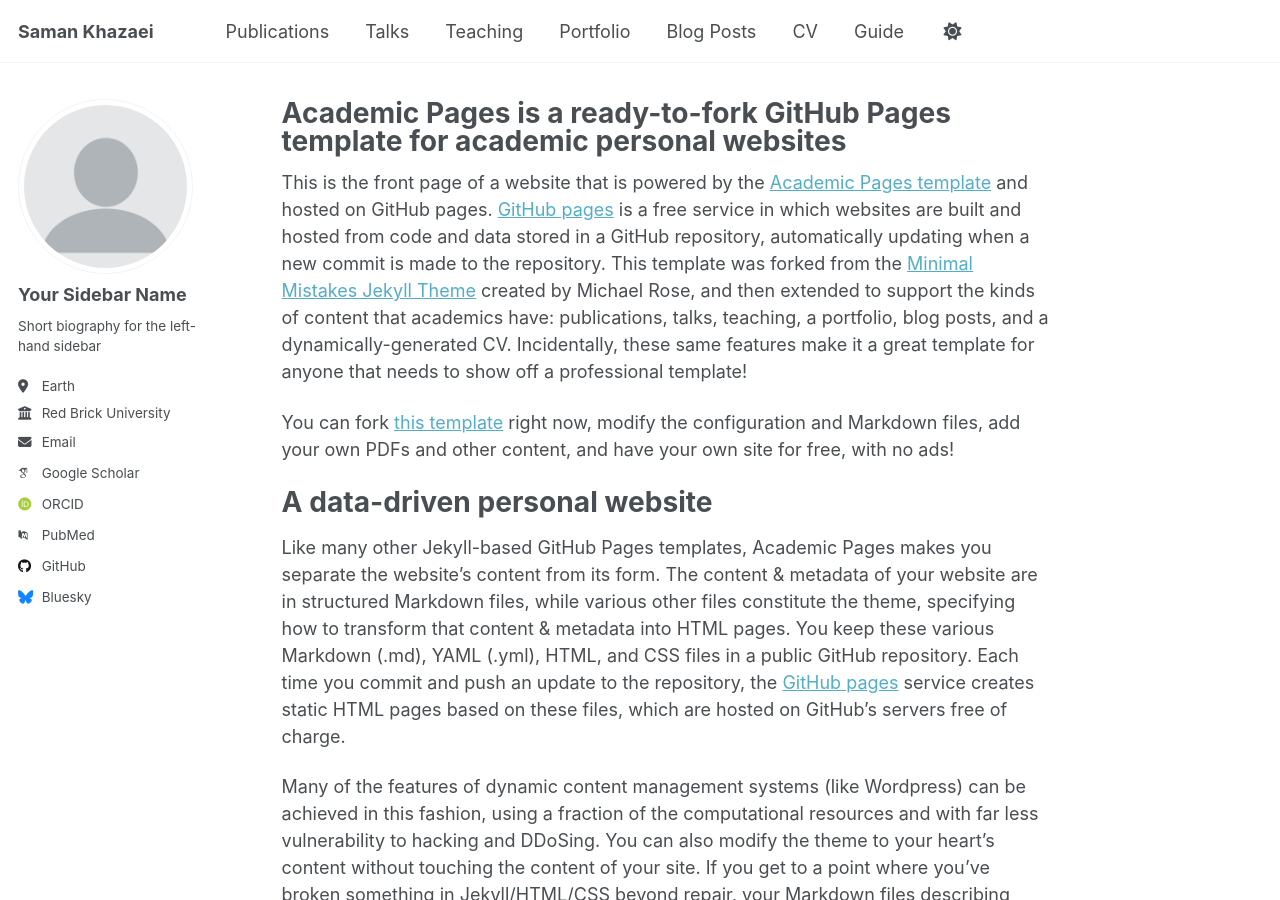
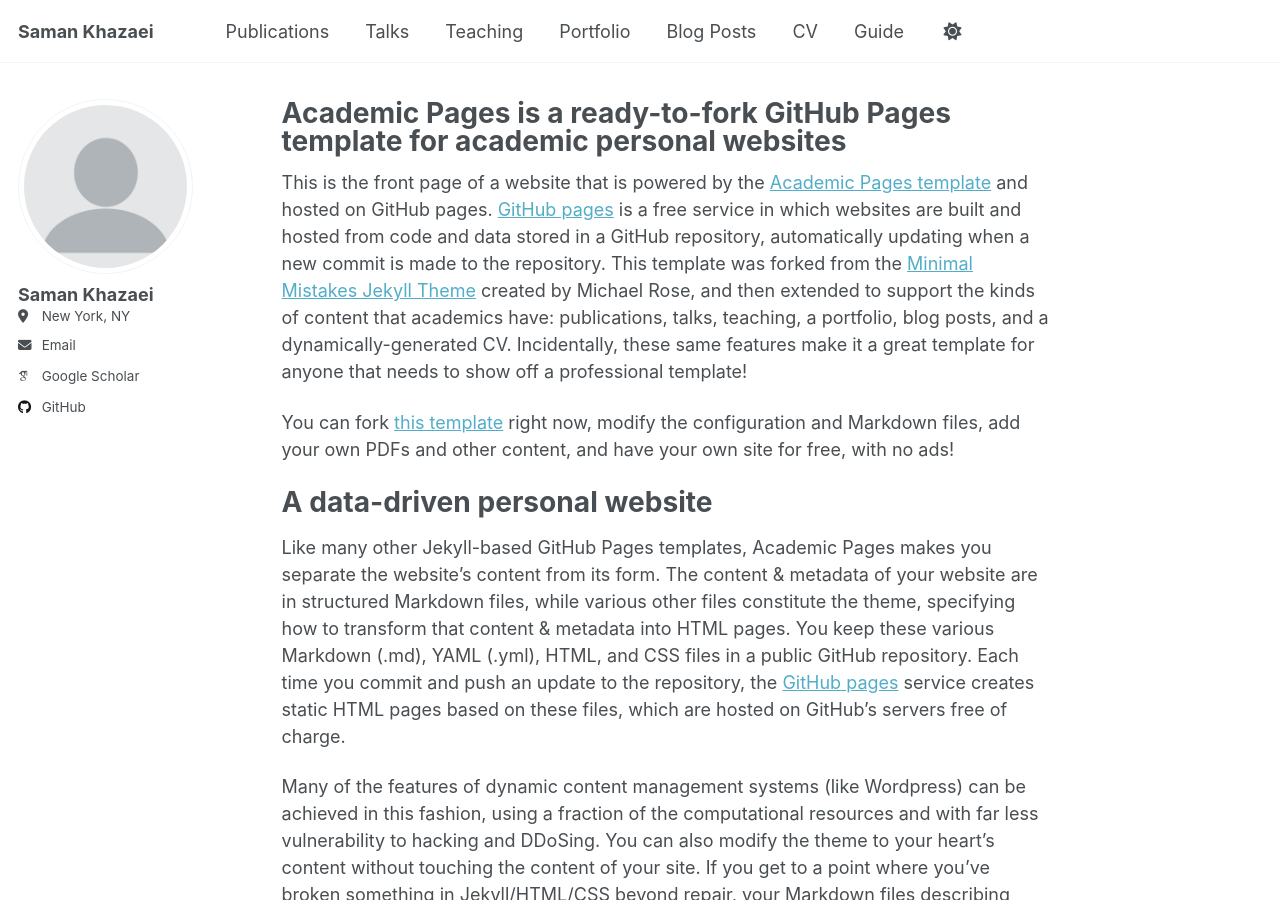
Before and after one commit to samankhazaei/samankhazaei.github.io, a Jekyll site: the page built from _pages/about.md, in a window 1280 px wide and 900 px high. Built offline with Jekyll 4.4.1, drawn with Linux system fonts in a browser that asks for light colours; some web fonts are replaced; a script that is not in the unit is left out.

Commit message:
_config.yml

```diff
--- a/_config.yml
+++ b/_config.yml
@@ -16,7 +16,7 @@ description              : &description "Your Name's academic portfolio"   # Upd
 url                      : https://samankhazaei.github.io # The base hostname & protocol for your site e.g. "https://[your GitHub username].github.io",
                                                            # or if you already have some other page hosted on Github then use "https://[your GitHub username].github.io/[Your Repo Name]"
 baseurl                  : "" # the subpath of your site, e.g. "/blog"
-repository               : "academicpages/academicpages.github.io"
+repository               : "samankhazaei/samankhazaei.github.io"
 
 # Site Author - The following control what appear as part of the author content on the side bar.
 #               If a field is blank the icon and link will not appear, otherwise it will be shown.
@@ -24,60 +24,60 @@ repository               : "academicpages/academicpages.github.io"
 author:
   # Biographic information
   avatar           : "profile.png"
-  name             : "Your Sidebar Name"
-  pronouns         : # example: "she/her"
-  bio              : "Short biography for the left-hand sidebar"
-  location         : "Earth"
-  employer         : "Red Brick University"
-  uri              : # URL
-  email            : "none@example.org"
+  name             : "Saman Khazaei"
+  #pronouns         : # example: "she/her"
+  #bio              : "Short biography for the left-hand sidebar"
+  location         : "New York, NY"
+  #employer         : "New York University (NYU)"
+  #uri              : # URL
+  email            : "Saman.khazaei75@gmail.com"
 
   # Academic websites
-  academia         : # URL
-  arxiv            : # URL - Update with the correct link to your profile
-  googlescholar    : "https://scholar.google.com/citations?user=PS_CX0AAAAAJ"
-  inspire-hep      : # URL
-  impactstory      : # URL
-  orcid            : "http://orcid.org/yourorcidurl"
-  semantic         : # URL
-  pubmed           : "https://www.ncbi.nlm.nih.gov/pubmed/?term=john+snow"
-  researchgate     : # URL
-  scopus           : # URL
+  #academia         : # URL
+  #arxiv            : # URL - Update with the correct link to your profile
+  googlescholar    : "https://scholar.google.com/citations?user=WvwqGMsAAAAJ&hl=en&oi=ao"
+  #inspire-hep      : # URL
+  #impactstory      : # URL
+  #orcid            : "http://orcid.org/yourorcidurl"
+  #semantic         : # URL
+  #pubmed           : "https://www.ncbi.nlm.nih.gov/pubmed/?term=john+snow"
+  #researchgate     : # URL
+  #scopus           : # URL
 
   # Repositories and software development
-  bitbucket        : # Username - Update with your username on the site
-  codepen          : # Username
-  dribbble         : # Username
-  github           : "academicpages"
-  kaggle           : # Username
-  stackoverflow    : # User number or user number and name (i.e., use "1" or "1/jeff-atwood")
+  #bitbucket        : # Username - Update with your username on the site
+  #codepen          : # Username
+  #dribbble         : # Username
+  github           : "https://github.com/samankhazaei"
+  #kaggle           : # Username
+  #stackoverflow    : # User number or user number and name (i.e., use "1" or "1/jeff-atwood")
 
   # Social media
-  artstation       : # Username
-  bluesky          : "bsky.app" # Replace this with you Bluesky username
-  facebook         : # Username
-  flickr           : # Username
-  foursquare       : # Username
-  goodreads        : # Username
-  google_plus      : # Username
-  keybase          : # Username
-  instagram        : # Username
-  lastfm           : # Username
-  linkedin         : # Username
-  mastodon         : # URL
-  medium           : # URL
-  pinterest        : # Username
-  soundcloud       : # Username
-  steam            : # Username
-  telegram         : # URL
-  tumblr           : # Username
-  twitter          : # Username for X / Twitter
-  vine             : # Username
-  weibo            : # Username
-  wikipedia        : # Username
-  xing             : # Username
-  youtube          : # Username
-  zhihu            : # Username
+  #artstation       : # Username
+  #bluesky          : "bsky.app" # Replace this with you Bluesky username
+  #facebook         : # Username
+  #flickr           : # Username
+  #foursquare       : # Username
+  #goodreads        : # Username
+  #google_plus      : # Username
+  #keybase          : # Username
+  #instagram        : # Username
+  #lastfm           : # Username
+  #linkedin         : # Username
+  #mastodon         : # URL
+  #medium           : # URL
+  #pinterest        : # Username
+  #soundcloud       : # Username
+  #steam            : # Username
+  #telegram         : # URL
+  #tumblr           : # Username
+  #twitter          : # Username for X / Twitter
+  #vine             : # Username
+  #weibo            : # Username
+  #wikipedia        : # Username
+ # xing             : # Username
+  #youtube          : # Username
+  #zhihu            : # Username
 
 # Publication Category - The following the list of publication categories and their headings
 publication_category:
```
